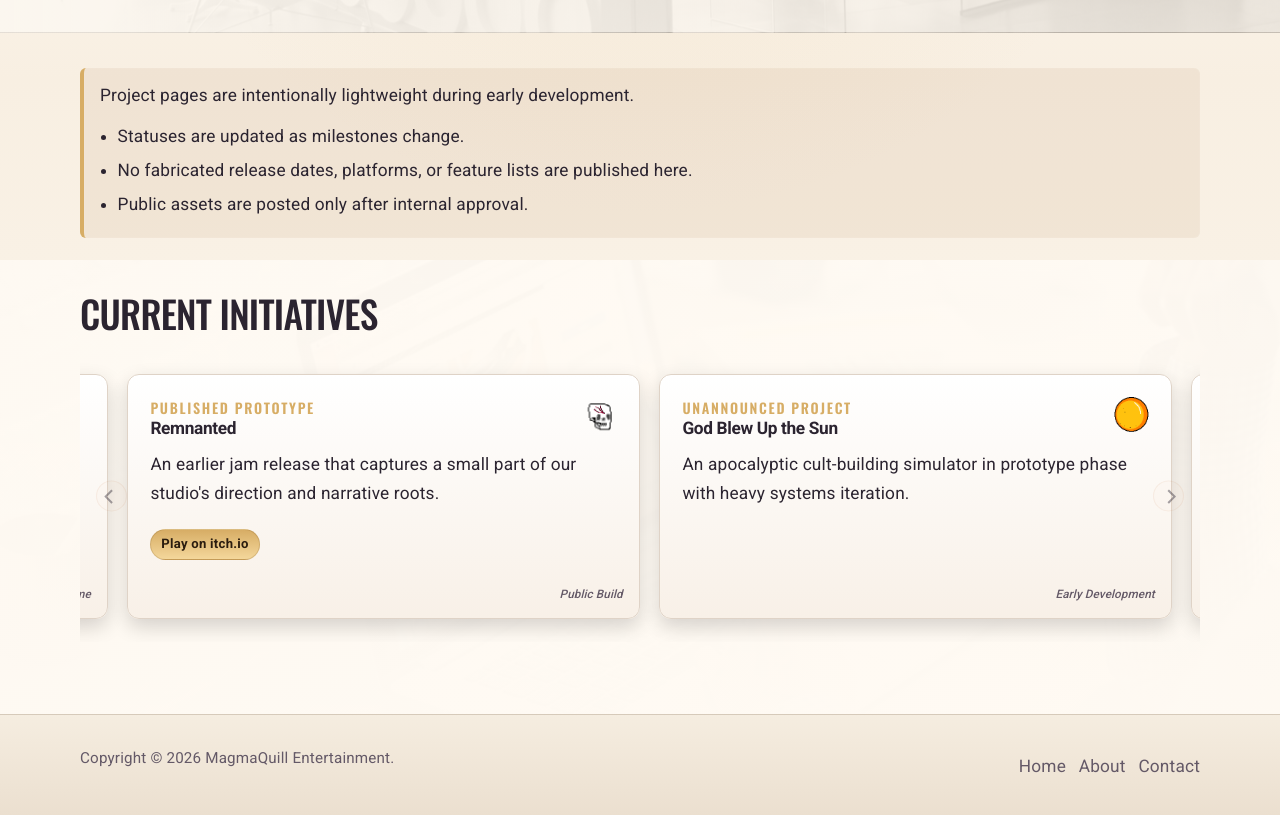
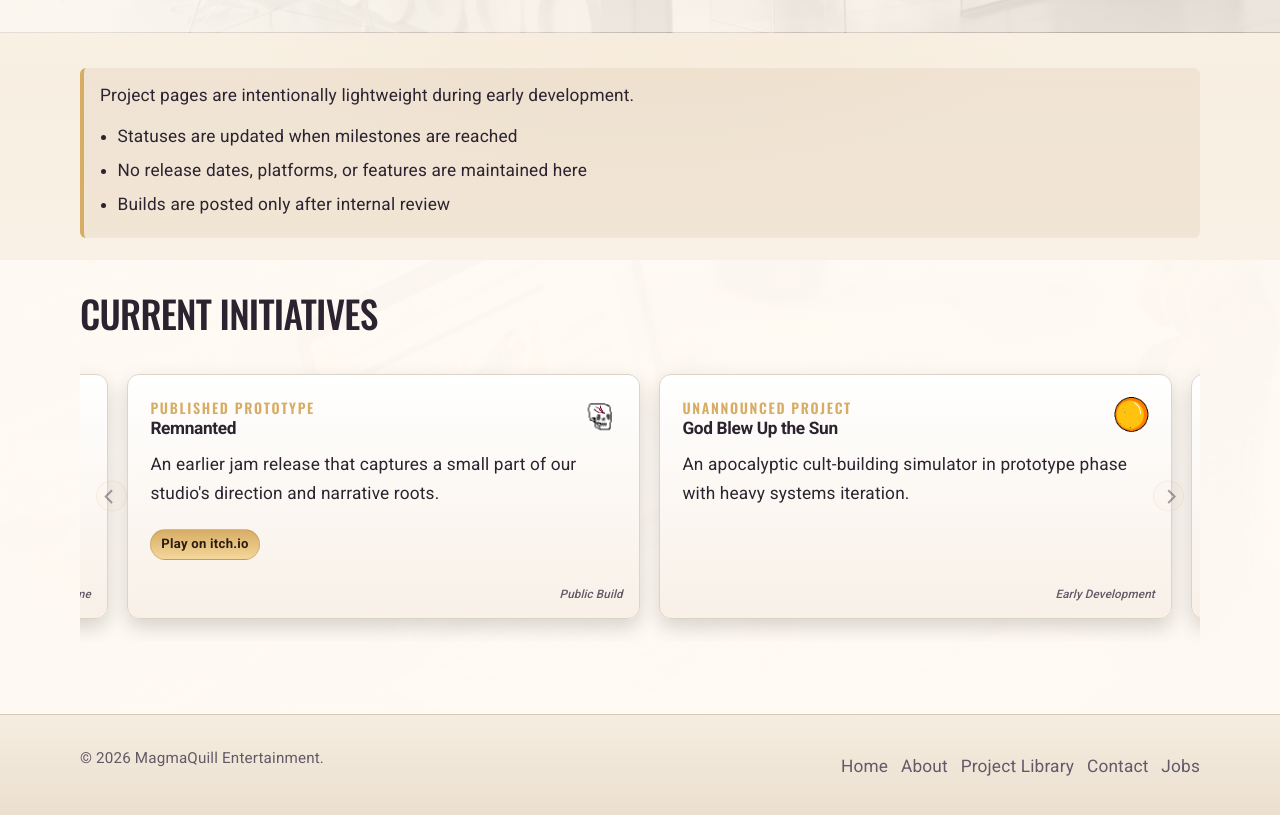
Before and after one commit to Magma-Quill-Entertainment/studio-website, a plain HTML site: page portfolio.html in a window 1280 px wide. Shown: the part 335-1150 px from the top of the page. Drawn offline with nearby package versions, Linux system fonts and the light colour scheme; a web font is replaced by a local one.

Commit message:
style: Homogony update

```diff
--- a/portfolio.html
+++ b/portfolio.html
@@ -48,9 +48,9 @@
       <div class="notice">
         Project pages are intentionally lightweight during early development.
         <ul>
-          <li>Statuses are updated as milestones change.</li>
-          <li>No fabricated release dates, platforms, or feature lists are published here.</li>
-          <li>Public assets are posted only after internal approval.</li>
+          <li>Statuses are updated when milestones are reached</li>
+          <li>No release dates, platforms, or features are maintained here</li>
+          <li>Builds are posted only after internal review</li>
         </ul>
       </div>
     </div>
@@ -110,11 +110,13 @@
 
 <footer class="site-footer">
   <div class="container footer-inner">
-    <p class="muted">Copyright © <span id="year">2026</span> MagmaQuill Entertainment.</p>
+    <p class="muted">© <span id="year">2026</span> MagmaQuill Entertainment.</p>
     <ul class="footer-links">
       <li><a href="index.html">Home</a></li>
       <li><a href="about.html">About</a></li>
+      <li><a href="portfolio.html">Project Library</a></li>
       <li><a href="contact.html">Contact</a></li>
+      <li><a href="jobs.html">Jobs</a></li>
     </ul>
   </div>
 </footer>
```
Also changed, not shown: 404.html (+4 -2 lines), about.html (+3 -1 lines), contact.html (+3 -1 lines), index.html (+2 -2 lines), jobs.html (+2 -1 lines).
